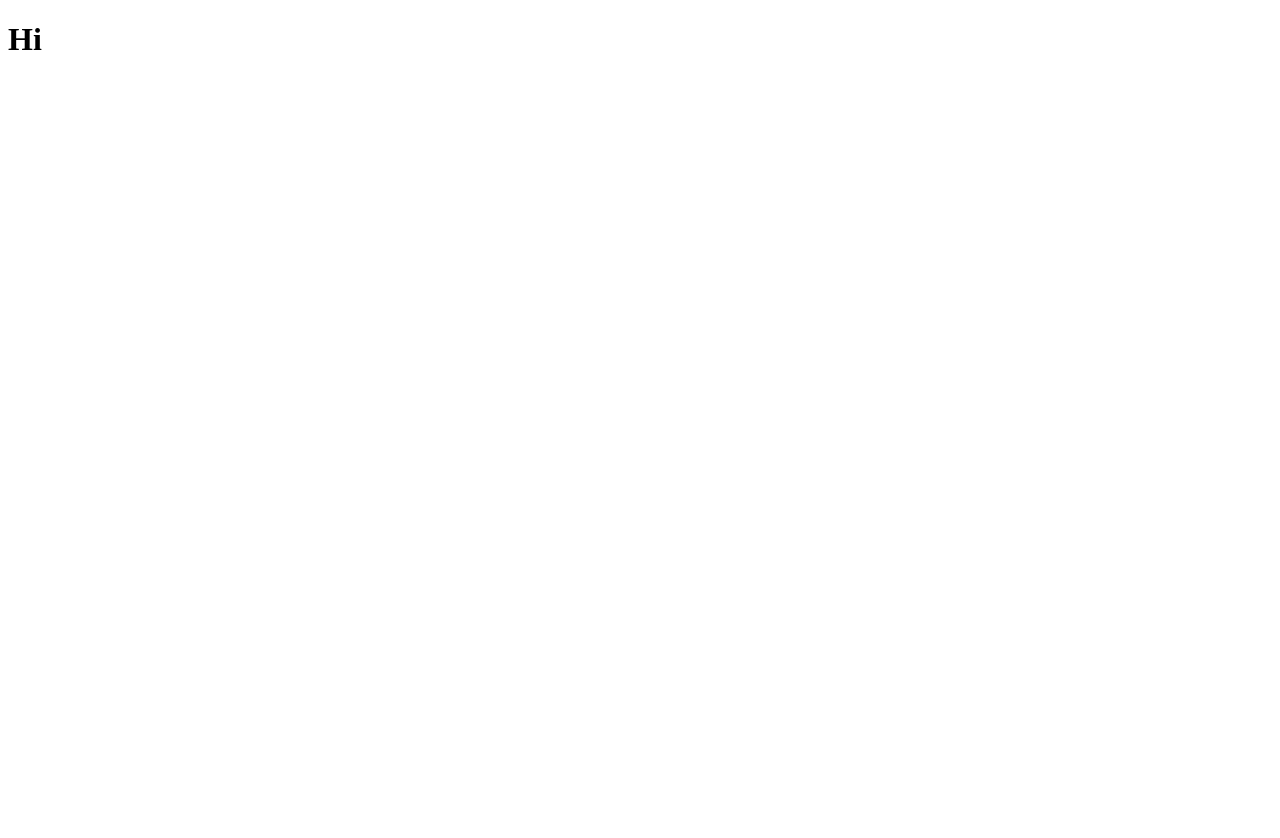
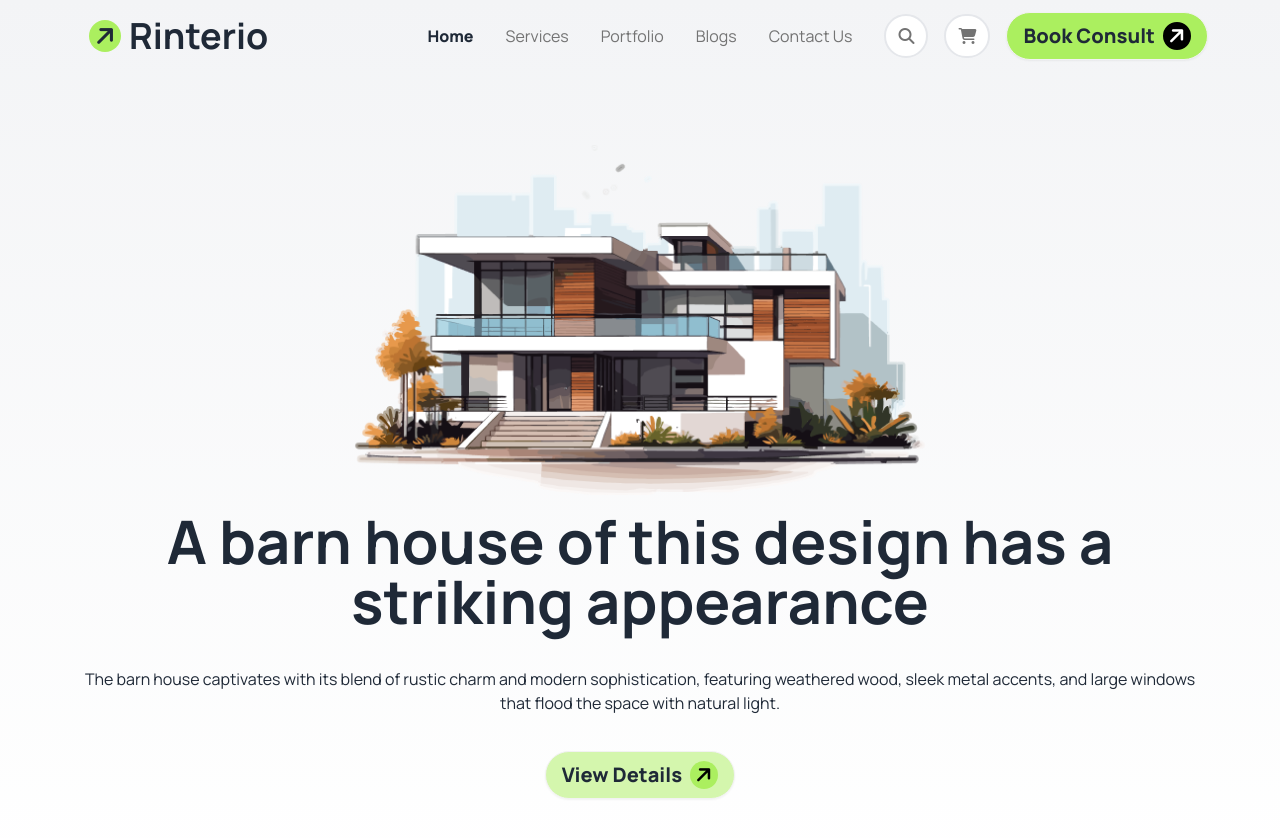
Before and after one commit to Tanim-Ahmmed/Assignment-3, a plain HTML site: page index.html in a window 1280 px wide. Before the commit the page ends 800 px from the top, so only its background shows below. Drawn offline with nearby package versions, Linux system fonts and the light colour scheme.

Commit message:
added hero section

```diff
--- a/index.html
+++ b/index.html
@@ -1,11 +1,101 @@
 <!DOCTYPE html>
-<html lang="en">
+<html lang="en" data-theme="light">
 <head>
     <meta charset="UTF-8">
     <meta name="viewport" content="width=device-width, initial-scale=1.0">
     <title>Assignment-3</title>
+    <!-- google font cdn -->
+    <link rel="preconnect" href="https://fonts.googleapis.com">
+    <link rel="preconnect" href="https://fonts.gstatic.com" crossorigin>
+    <link href="https://fonts.googleapis.com/css2?family=Manrope:wght@200..800&display=swap" rel="stylesheet">
+
+    <!-- font awesome cdn -->
+    <link rel="stylesheet" href="https://cdnjs.cloudflare.com/ajax/libs/font-awesome/6.6.0/css/all.min.css" integrity="sha512-Kc323vGBEqzTmouAECnVceyQqyqdsSiqLQISBL29aUW4U/M7pSPA/gEUZQqv1cwx4OnYxTxve5UMg5GT6L4JJg==" crossorigin="anonymous" referrerpolicy="no-referrer" />
+
+    <!-- daisy UI and tailwind Cdn -->
+    <link href="https://cdn.jsdelivr.net/npm/daisyui@4.12.10/dist/full.min.css" rel="stylesheet" type="text/css" />
+    <script src="https://cdn.tailwindcss.com"></script>
+
+   <!-- style -->
+    <style>
+    .font-manrope{
+      font-family: "Manrope", sans-serif;
+    }
+    </style>
+
+
+
+<script>
+  tailwind.config = {
+    theme: {
+      extend: {
+        colors: {
+          'house-icon': '#ABEF5F',
+          'house-font': '#737373',
+          'house-button': '#ABEF5F80',
+        }
+      }
+    }
+  }
+</script>
+
+
 </head>
-<body>
-    <h1>Hi</h1>
+<body class="font-manrope">
+    <!-- header part starts from here -->
+
+    <header class="min-h-screen bg-gradient-to-b from-gray-100 to-white">
+      <div class=" container mx-auto md:w-[90%]" >
+        <div class="navbar ">
+            <div class="navbar-start">
+              <h6 class="btn btn-ghost text-4xl font-bold hover:bg-gray-100 "> <div class="rounded-full bg-house-icon w-8 h-8 "><i class="fa-solid fa-arrow-right text-2xl -rotate-45 flex text-center justify-center "></i></div> Rinterio</h6>
+            </div>
+            <div class="navbar-center hidden lg:flex">
+              <ul class="menu menu-horizontal px-1">
+                <li class="text-base font-extrabold text-rgb(73, 73, 73)"><a>Home</a></li>
+                <li class="text-base font-normal text-house-font "><a>Services</a></li>
+                <li class="text-base font-normal text-house-font "><a>Portfolio</a></li>
+                <li class="text-base font-normal text-house-font "><a>Blogs</a></li>
+                <li class="text-base font-normal text-house-font "><a>Contact Us</a></li>
+              </ul>
+            </div>
+            <div class="navbar-end hidden lg:flex">
+              <h6><i class="fa-solid fa-magnifying-glass mr-4 p-3 rounded-full bg-white border-2 text-house-font "></i></h6>
+              <h6><i class="fa-solid fa-cart-shopping    mr-4 p-3 rounded-full bg-white border-2 text-house-font "></i></h6>
+              <a class="btn bg-house-icon  hover:bg-house-icon text-xl font-extrabold rounded-3xl">Book Consult<i class="fa-solid fa-arrow-right -rotate-45 text-white bg-black rounded-full w-7 h-7 text-xl"></i></a>
+            </div>
+            <div class="navbar-end lg:hidden ">
+              <i class="fa-solid fa-bars ml-4 rounded-full bg-white border-2 text-house-font h-8 w-8 text-xl flex justify-center text-center"></i>
+            </div>
+         </div>
+
+         <!-- hero part  -->
+
+         <div class="hero  min-h-screen">
+          <div class="hero-content flex-col ">
+            <img
+              src="./assets/banner.png"
+               />
+            <div class="text-center space-y-3">
+              <h1 class="text-3xl font-bold lg:text-6xl ">A barn house of this design has a striking appearance</h1>
+              <p class="py-6 text-sm font-normal lg:text-base">
+                The barn house captivates with its blend of rustic charm and modern sophistication, featuring weathered wood, sleek metal accents, and large windows that flood the space with natural light.
+              </p>
+              <a class="btn btn-wide w-full  bg-house-button  hover:bg-house-button text-xl font-extrabold rounded-3xl lg:w-auto ">View Details<i class="fa-solid fa-arrow-right -rotate-45 text-black bg-house-icon rounded-full w-7 h-7 text-xl"></i></a>
+            </div>
+          </div>
+        </div>
+        </div>
+    </header>
+
+    <!-- main section -->
+    <main>
+
+    </main>
+
+    <!-- footer section -->
+    <footer>
+
+    </footer>
 </body>
 </html>
```
Also changed, not shown: tailwind.config.js (added).
